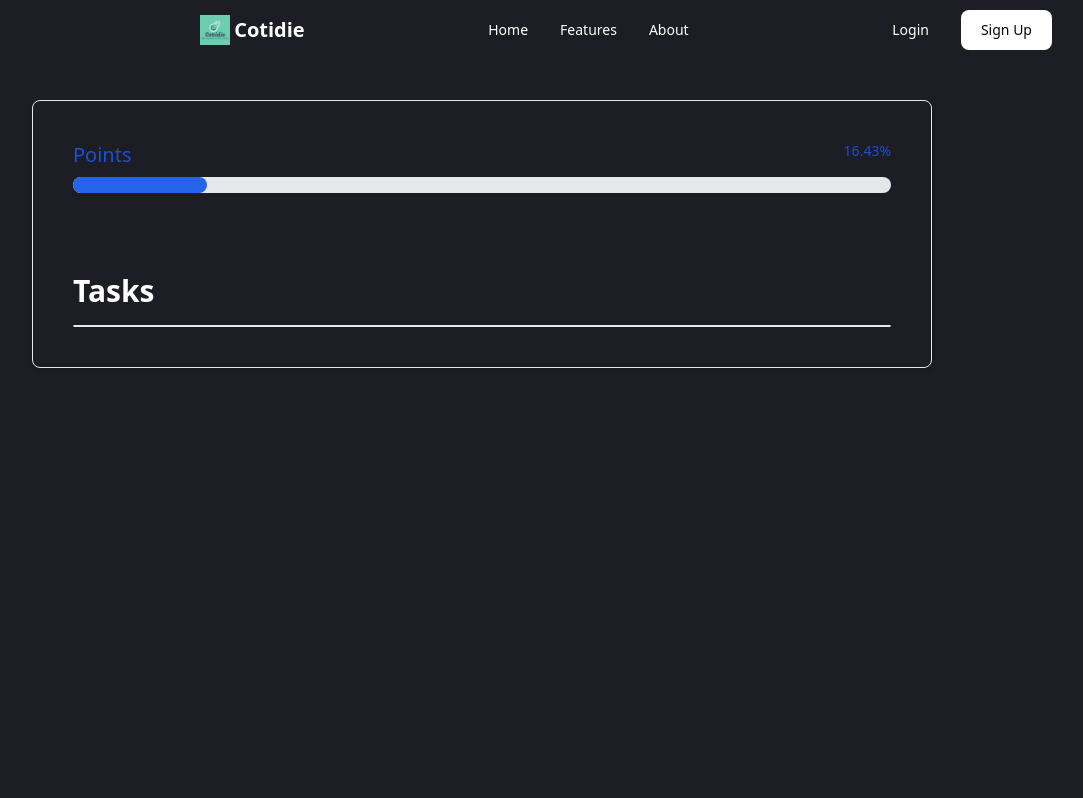
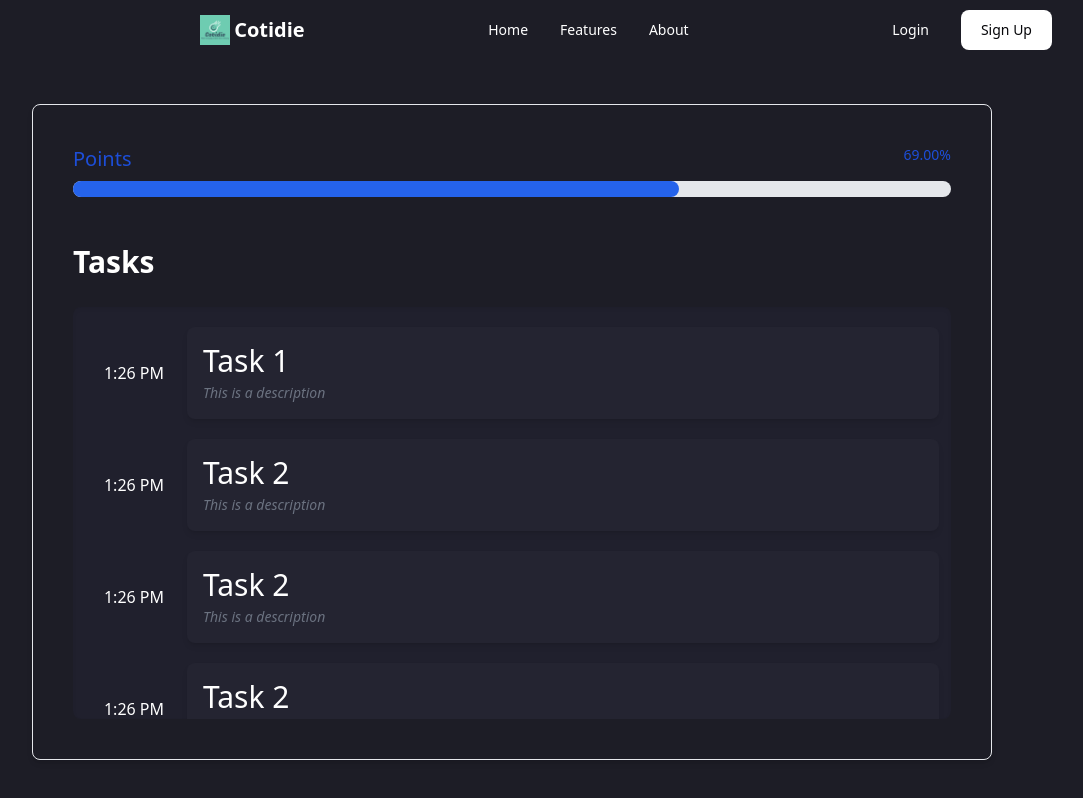
Before and after one commit to Cotidie-project/frontend, a Next.js app: page /app in a window 1280 px wide. Shown: the whole page, without its empty margins (8-1091 px from the left). Built offline with nearby package versions, Linux system fonts and the light colour scheme.

Commit message:
feat: tasks area styling

```diff
--- a/components/points.tsx
+++ b/components/points.tsx
@@ -8,7 +8,7 @@ interface Props {
 const ProgressBar: NextPage<Props> = ({ totalPoints, currentPoints }) => {
     const [points, setPoints] = useState((currentPoints * 100) / totalPoints);
     return (
-        <div className="flex flex-col p-10 gap-y-1">
+        <div className="flex flex-col relative p-10 gap-y-1">
             <div className="flex justify-between mb-1">
                 <span className="text-xl font-medium text-blue-700 dark:text-white">
                     Points
--- /dev/null
+++ b/components/taskcard.tsx
@@ -0,0 +1,38 @@
+import { NextPage } from "next";
+import { useState } from "react";
+
+export interface taskProps {
+    title: string;
+    time: Date;
+    description: string;
+    completed: boolean;
+}
+
+const Task: NextPage<taskProps> = ({ ...task }) => {
+    return (
+        <div
+            className="grid grid-flow-col"
+            style={{ gridTemplateColumns: "1fr 8fr" }}
+        >
+            <div className="flex flex-col pr-3 text-center justify-center">
+                {task.time.toLocaleTimeString([], {
+                    hour: "numeric",
+                    minute: "2-digit",
+                    second: undefined,
+                })}
+            </div>
+            <div className="flex flex-col overflow-x-clip shadow-md sm:rounded-lg bg-[#242431]">
+                <div>
+                    <div className="flex flex-col justify-between p-4 gap-1">
+                        <p className="text-3xl font-medium">{task.title}</p>
+                        <p className="text-sm font-normal italic text-gray-500">
+                            {task.description}
+                        </p>
+                    </div>
+                </div>
+            </div>
+        </div>
+    );
+};
+
+export default Task;
--- a/pages/app/index.tsx
+++ b/pages/app/index.tsx
@@ -2,24 +2,74 @@ import type { NextPage } from "next";
 import { useState } from "react";
 import Navbar from "../../components/navbar";
 import Points from "../../components/points";
+import Task, { taskProps } from "../../components/taskcard";
 
 const Home: NextPage = () => {
-    const [totalPoints, setTotalPoints] = useState(420);
+    const [totalPoints, setTotalPoints] = useState(100);
     const [currentPoints, setCurrentPoints] = useState(69);
+
+    // test data
+    const [tasks, setTasks] = useState<taskProps[]>([
+        {
+            title: "Task 1",
+            time: new Date(),
+            description: "This is a description",
+            completed: false,
+        },
+        {
+            title: "Task 2",
+            time: new Date(),
+            description: "This is a description",
+            completed: false,
+        },
+        {
+            title: "Task 2",
+            time: new Date(),
+            description: "This is a description",
+            completed: false,
+        },
+        {
+            title: "Task 2",
+            time: new Date(),
+            description: "This is a description",
+            completed: false,
+        },
+        {
+            title: "Task 2",
+            time: new Date(),
+            description: "This is a description",
+            completed: false,
+        },
+    ]);
 
     return (
         <main className=" bg-background text-white min-h-screen">
             <Navbar />
             <div className="flex flex-row h-full">
-                <div className="flex flex-col w-3/4 m-10 rounded-lg border border-gray-200 shadow-md dark:bg-inherit dark:border-gray-700">
+                <div
+                    className="grid grid-flow-row w-3/4 m-10 absolute top-16 bottom-0 rounded-lg border border-gray-200 shadow-md dark:bg-[#262633] dark:border-gray-700"
+                    style={{ gridTemplateRows: "20% 80%" }}
+                >
                     <Points
                         totalPoints={totalPoints}
                         currentPoints={currentPoints}
                     />
-                    <div className="flex flex-col p-10 gap-4 relative" id="task-area">
-                        <p className="font-semibold text-3xl">Tasks</p>
-                        <div className=" rounded-lg border border-gray-200 shadow-inner dark:bg-inherit dark:border-gray-700">
-                            {}
+                    <div
+                        className="grid grid-rows-2 p-10 pt-2 gap-4 relative min-h-fit"
+                        style={{ gridTemplateRows: "10%" }}
+                        id="task-area"
+                    >
+                        <div className="font-semibold text-3xl">Tasks</div>
+                        <div className="flex flex-col p-5 pr-3 gap-5 min-h-full overflow-x-clip overflow-y-scroll shadow-inner sm:rounded-lg bg-[#20202d]">
+                            {tasks.map((task, index) => (
+                                <Task
+                                    title={task.title}
+                                    time={task.time}
+                                    description={task.description}
+                                    completed={task.completed}
+                                    key={index}
+                                />
+                            ))}
                         </div>
                     </div>
                 </div>
--- a/styles/globals.css
+++ b/styles/globals.css
@@ -1,3 +1,18 @@
 @tailwind base;
 @tailwind utilities;
 @tailwind components;
+
+::-webkit-scrollbar-track {
+    border-radius: 10px;
+    background-color: transparent;
+}
+
+::-webkit-scrollbar {
+    width: 10px;
+    background-color: transparent;
+}
+
+::-webkit-scrollbar-thumb {
+    border-radius: 10px;
+    background-color: rgba(85, 85, 85, 0.48);
+}
```
